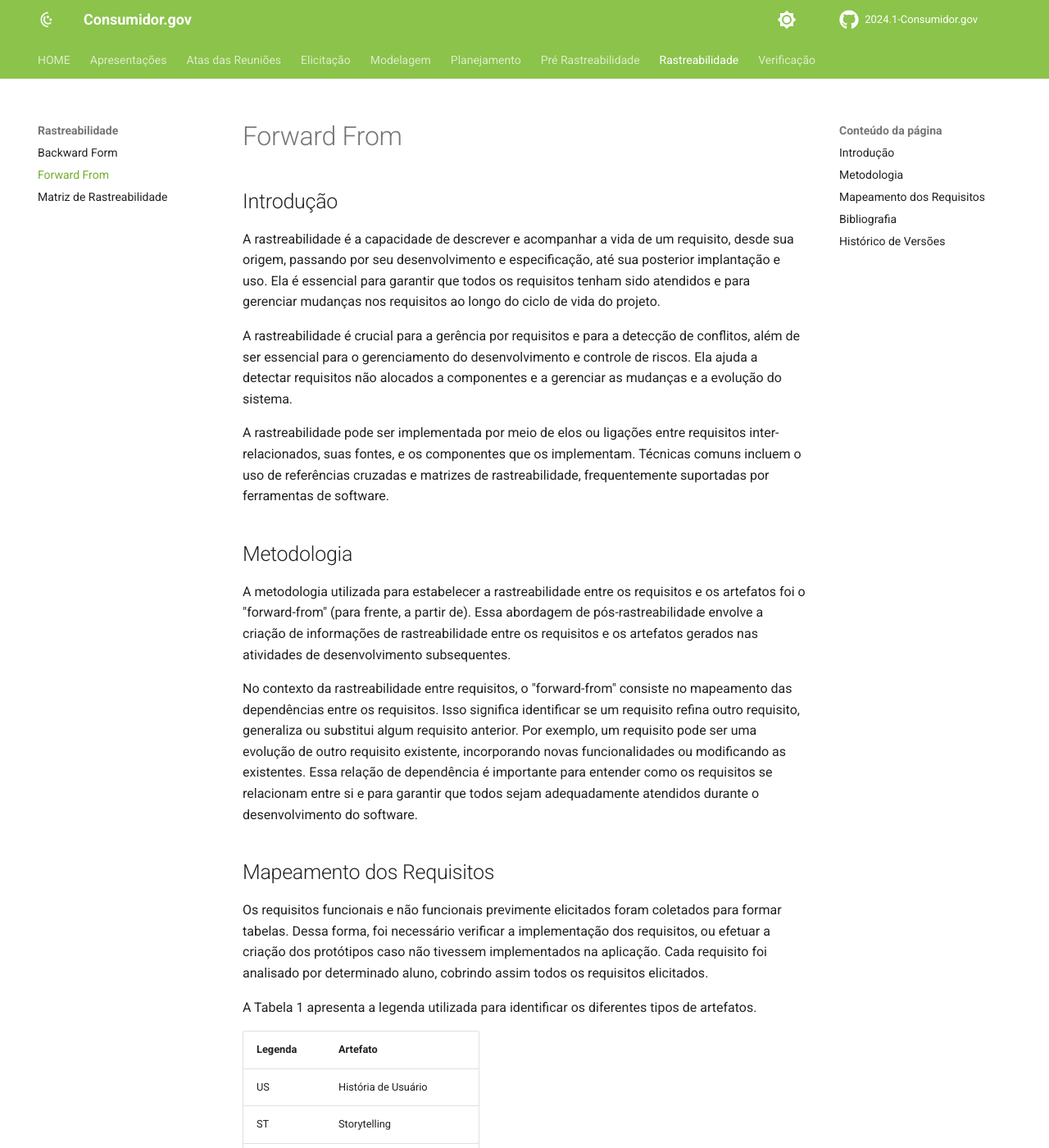
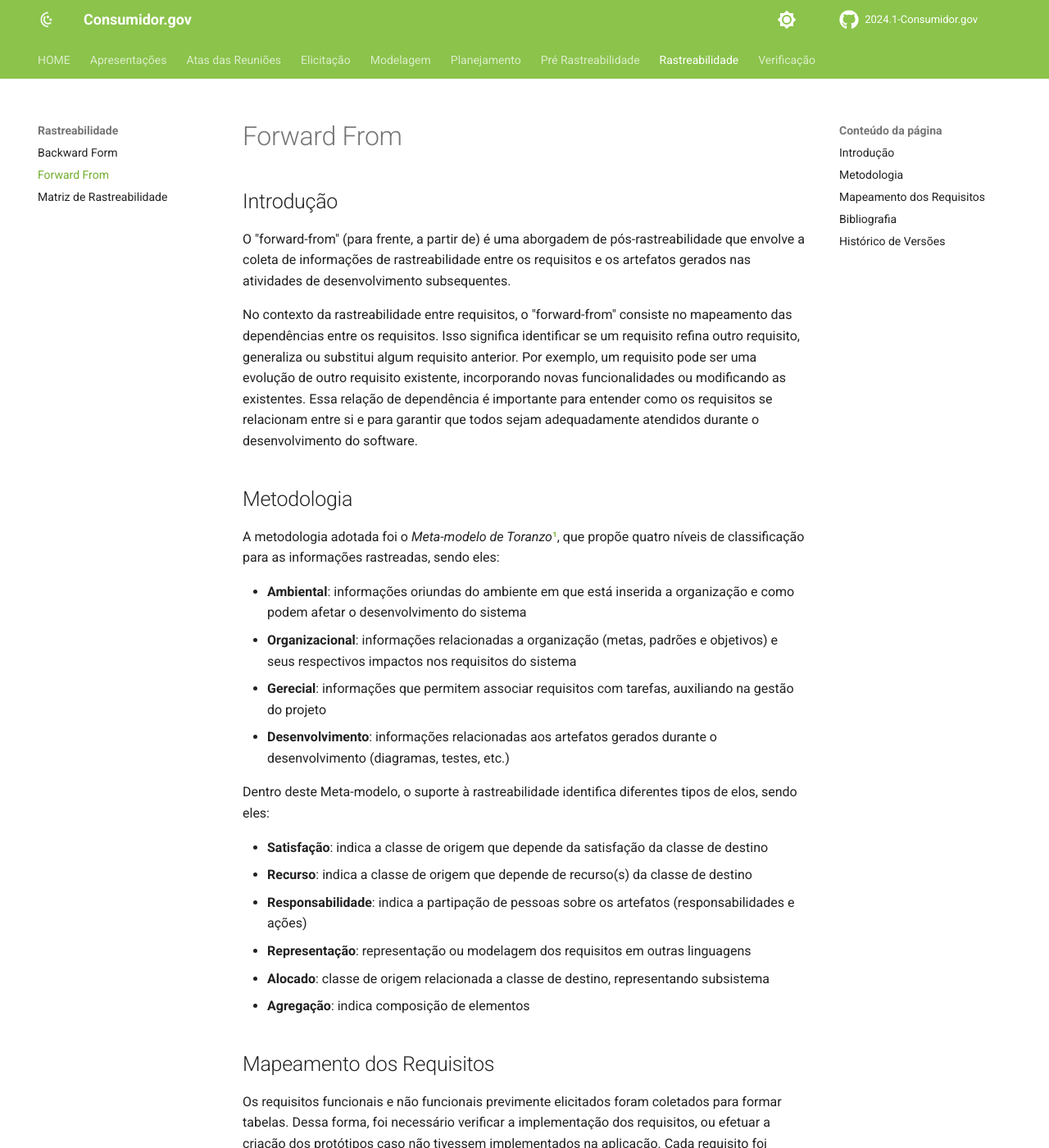
Before and after one commit to Requisitos-de-Software/2024.1-Grupo08, an MkDocs documentation site: the page built from docs/Rastreabilidade/forward.md, in a window 1280 px wide and 1400 px high. Shown: the whole window at 82% size. Built offline with MkDocs 1.6.1 and Material for MkDocs 9.7.7, drawn with Linux system fonts in a browser that asks for light colours; comment, search, counter and statistics services are not loaded; some of the changed text lies outside the part shown.

Commit message:
complemento forward

```diff
--- a/docs/Rastreabilidade/forward.md
+++ b/docs/Rastreabilidade/forward.md
@@ -2,17 +2,34 @@
 
 ## Introdução
 
-A rastreabilidade é a capacidade de descrever e acompanhar a vida de um requisito, desde sua origem, passando por seu desenvolvimento e especificação, até sua posterior implantação e uso. Ela é essencial para garantir que todos os requisitos tenham sido atendidos e para gerenciar mudanças nos requisitos ao longo do ciclo de vida do projeto.
+<!-- A rastreabilidade é a capacidade de descrever e acompanhar a vida de um requisito, desde sua origem, passando por seu desenvolvimento e especificação, até sua posterior implantação e uso. Ela é essencial para garantir que todos os requisitos tenham sido atendidos e para gerenciar mudanças nos requisitos ao longo do ciclo de vida do projeto.
 
 A rastreabilidade é crucial para a gerência por requisitos e para a detecção de conflitos, além de ser essencial para o gerenciamento do desenvolvimento e controle de riscos. Ela ajuda a detectar requisitos não alocados a componentes e a gerenciar as mudanças e a evolução do sistema.
 
-A rastreabilidade pode ser implementada por meio de elos ou ligações entre requisitos inter-relacionados, suas fontes, e os componentes que os implementam. Técnicas comuns incluem o uso de referências cruzadas e matrizes de rastreabilidade, frequentemente suportadas por ferramentas de software.
+A rastreabilidade pode ser implementada por meio de elos ou ligações entre requisitos inter-relacionados, suas fontes, e os componentes que os implementam. Técnicas comuns incluem o uso de referências cruzadas e matrizes de rastreabilidade, frequentemente suportadas por ferramentas de software. -->
+
+O "forward-from" (para frente, a partir de) é uma aborgadem de pós-rastreabilidade que envolve a coleta de informações de rastreabilidade entre os requisitos e os artefatos gerados nas atividades de desenvolvimento subsequentes.
+
+No contexto da rastreabilidade entre requisitos, o "forward-from" consiste no mapeamento das dependências entre os requisitos. Isso significa identificar se um requisito refina outro requisito, generaliza ou substitui algum requisito anterior. Por exemplo, um requisito pode ser uma evolução de outro requisito existente, incorporando novas funcionalidades ou modificando as existentes. Essa relação de dependência é importante para entender como os requisitos se relacionam entre si e para garantir que todos sejam adequadamente atendidos durante o desenvolvimento do software.
+
 
 ## Metodologia
 
-A metodologia utilizada para estabelecer a rastreabilidade entre os requisitos e os artefatos foi o "forward-from" (para frente, a partir de). Essa abordagem de pós-rastreabilidade envolve a criação de informações de rastreabilidade entre os requisitos e os artefatos gerados nas atividades de desenvolvimento subsequentes.
+A metodologia adotada foi o *Meta-modelo de Toranzo*[¹](), que propõe quatro níveis de classificação para as informações rastreadas, sendo eles:
 
-No contexto da rastreabilidade entre requisitos, o "forward-from" consiste no mapeamento das dependências entre os requisitos. Isso significa identificar se um requisito refina outro requisito, generaliza ou substitui algum requisito anterior. Por exemplo, um requisito pode ser uma evolução de outro requisito existente, incorporando novas funcionalidades ou modificando as existentes. Essa relação de dependência é importante para entender como os requisitos se relacionam entre si e para garantir que todos sejam adequadamente atendidos durante o desenvolvimento do software.
+- **Ambiental**: informações oriundas do ambiente em que está inserida a organização e como podem afetar o desenvolvimento do sistema
+- **Organizacional**: informações relacionadas a organização (metas, padrões e objetivos) e seus respectivos impactos nos requisitos do sistema
+- **Gerecial**: informações que permitem associar requisitos com tarefas, auxiliando na gestão do projeto
+- **Desenvolvimento**: informações relacionadas aos artefatos gerados durante o desenvolvimento (diagramas, testes, etc.)
+
+Dentro deste Meta-modelo, o suporte à rastreabilidade identifica diferentes tipos de elos, sendo eles:
+
+- **Satisfação**: indica a classe de origem que depende da satisfação da classe de destino
+- **Recurso**: indica a classe de origem que depende de recurso(s) da classe de destino
+- **Responsabilidade**: indica a partipação de pessoas sobre os artefatos (responsabilidades e ações)
+- **Representação**: representação ou modelagem dos requisitos em outras linguagens
+- **Alocado**: classe de origem relacionada a classe de destino, representando subsistema
+- **Agregação**: indica composição de elementos
 
 ## Mapeamento dos Requisitos
 
@@ -64,9 +81,11 @@ O mapeamento dos requisitos para os artefatos proporciona uma visão abrangente
 
 ## Bibliografia
 
-[1] SERRANO, Milene; SERRANO, Maurício. Requisitos - Aula 26. 2019. Acessado em: 14/06/2024
+[1] SERRANO, Milene; SERRANO, Maurício. Requisitos - Aula 26. 2019. Acessado em: 12 de junho de 2024
 
-[2] POHL, Klaus; RUPP, Chris. Requirements Engineering Fundamental. Acessado em 14/06/2024
+[2] POHL, Klaus; RUPP, Chris. Requirements Engineering Fundamental. Acessado em 12 de junho de 2024
+
+[3] SAYÃO, Miriam; LEITE, Julio. Rastreabilidade de Requisitos. PUC-Rio: Departamento de Informática, ISSN 0103-9741, Rio de Janeiro, 2005. Disponível em: <https://aprender3.unb.br/pluginfile.php/2845099/mod_resource/content/3/05_20_sayao.pdf>. Acesso em: 12 de jun de 2024.
 
 ## Histórico de Versões
 
```
